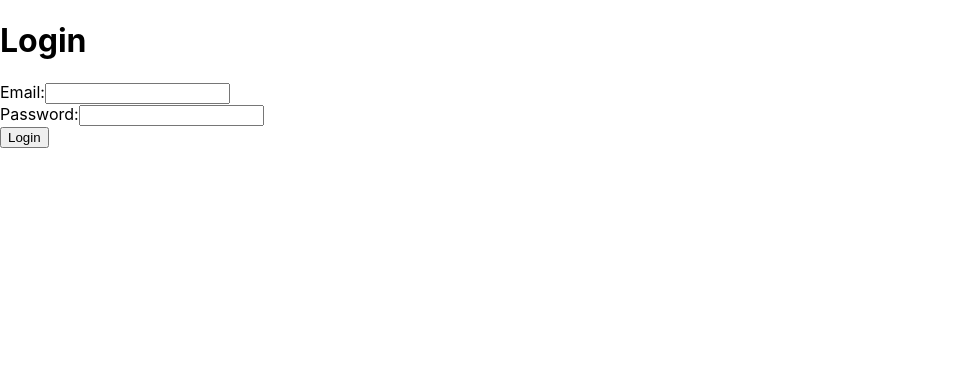
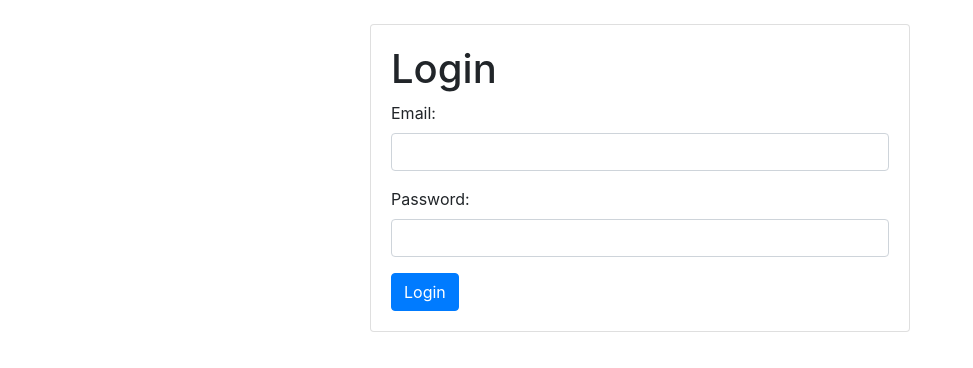
Before and after one commit to dragos-rebegea/evaluare-app, a React (Create React App) app: page / in a window 1280 px wide. Shown: the top 368 px of the page, without its empty margins (0-973 px from the left). Built offline with nearby package versions, Linux system fonts and the light colour scheme.

Commit message:
style login page
Signed-off-by: Gabriel Matei <gabrielvmatei@gmail.com>

```diff
--- a/public/index.html
+++ b/public/index.html
@@ -24,7 +24,8 @@
       work correctly both with client-side routing and a non-root public URL.
       Learn how to configure a non-root public URL by running `npm run build`.
     -->
-    <title>React App</title>
+    <title>Evaluare</title>
+    <link rel="stylesheet" href="https://cdn.jsdelivr.net/npm/bootstrap@4.0.0/dist/css/bootstrap.min.css" integrity="sha384-Gn5384xqQ1aoWXA+058RXPxPg6fy4IWvTNh0E263XmFcJlSAwiGgFAW/dAiS6JXm" crossorigin="anonymous">
   </head>
   <body>
     <noscript>You need to enable JavaScript to run this app.</noscript>
@@ -39,5 +40,9 @@
       To begin the development, run `npm start` or `yarn start`.
       To create a production bundle, use `npm run build` or `yarn build`.
     -->
+
+    <script src="https://code.jquery.com/jquery-3.2.1.slim.min.js" integrity="sha384-KJ3o2DKtIkvYIK3UENzmM7KCkRr/rE9/Qpg6aAZGJwFDMVNA/GpGFF93hXpG5KkN" crossorigin="anonymous"></script>
+    <script src="https://cdn.jsdelivr.net/npm/popper.js@1.12.9/dist/umd/popper.min.js" integrity="sha384-ApNbgh9B+Y1QKtv3Rn7W3mgPxhU9K/ScQsAP7hUibX39j7fakFPskvXusvfa0b4Q" crossorigin="anonymous"></script>
+    <script src="https://cdn.jsdelivr.net/npm/bootstrap@4.0.0/dist/js/bootstrap.min.js" integrity="sha384-JZR6Spejh4U02d8jOt6vLEHfe/JQGiRRSQQxSfFWpi1MquVdAyjUar5+76PVCmYl" crossorigin="anonymous"></script>
   </body>
 </html>
--- a/src/LoginPage.js
+++ /dev/null
@@ -1,57 +0,0 @@
-import React, { useState } from "react";
-import api from "./api";
-
-function App() {
-  const [email, setEmail] = useState("");
-  const [password, setPassword] = useState("");
-  const [error, setError] = useState(null);
-
-  const handleSubmit = async (e) => {
-    e.preventDefault();
-
-    try {
-      const response = await api.post("/auth/token", {
-        email,
-        password,
-      });
-
-      // Save the token and redirect to the main application page
-      localStorage.setItem("token", response.data.token);
-      window.location.href = "/dashboard";
-    } catch (error) {
-      setError(error.response.data.message || "An error occurred.");
-    }
-  };
-
-  return (
-      <div className="App">
-        <h1>Login</h1>
-        {error && <p>{error}</p>}
-        <form onSubmit={handleSubmit}>
-          <label>
-            Email:
-            <input
-                type="email"
-                value={email}
-                onChange={(e) => setEmail(e.target.value)}
-                required
-            />
-          </label>
-          <br />
-          <label>
-            Password:
-            <input
-                type="password"
-                value={password}
-                onChange={(e) => setPassword(e.target.value)}
-                required
-            />
-          </label>
-          <br />
-          <button type="submit">Login</button>
-        </form>
-      </div>
-  );
-}
-
-export default App;
--- /dev/null
+++ b/src/LoginPage.jsx
@@ -0,0 +1,67 @@
+import React, { useState } from "react";
+import api from "./api";
+
+function App() {
+  const [email, setEmail] = useState("");
+  const [password, setPassword] = useState("");
+  const [error, setError] = useState(null);
+
+  const handleSubmit = async (e) => {
+    e.preventDefault();
+
+    try {
+      const response = await api.post("/auth/token", {
+        email,
+        password,
+      });
+
+      // Save the token and redirect to the main application page
+      localStorage.setItem("token", response.data.token);
+      window.location.href = "/dashboard";
+    } catch (error) {
+      setError(error.response.data.message || "An error occurred.");
+    }
+  };
+
+  return (
+    <div className="App">
+      <div className="container mt-4">
+        <div className="row justify-content-center">
+          <div className="col-md-6">
+            <div className="card">
+              <div className="card-body">
+                <h1>Login</h1>
+                {error && <p>{error}</p>}
+                <form onSubmit={handleSubmit}>
+                  <div className="form-group">
+                    <label>Email:</label>
+                    <input
+                      type="email"
+                      className="form-control"
+                      value={email}
+                      onChange={(e) => setEmail(e.target.value)}
+                      required
+                    />
+                  </div>
+                  <div className="form-group">
+                    <label>Password:</label>
+                    <input
+                      type="password"
+                      className="form-control"
+                      value={password}
+                      onChange={(e) => setPassword(e.target.value)}
+                      required
+                    />
+                  </div>
+                  <button type="submit" className="btn btn-primary">Login</button>
+                </form>
+              </div>
+            </div>
+          </div>
+        </div>
+      </div>
+    </div>
+  );
+}
+
+export default App;
```
Also changed, not shown: 1 other file (tests, documents, lock files or other folders).
